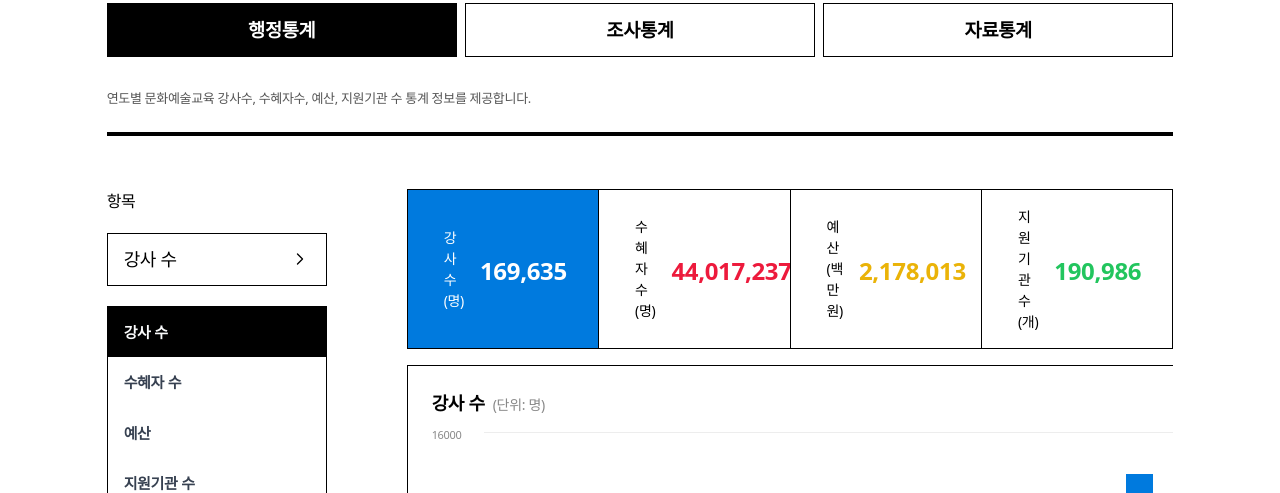
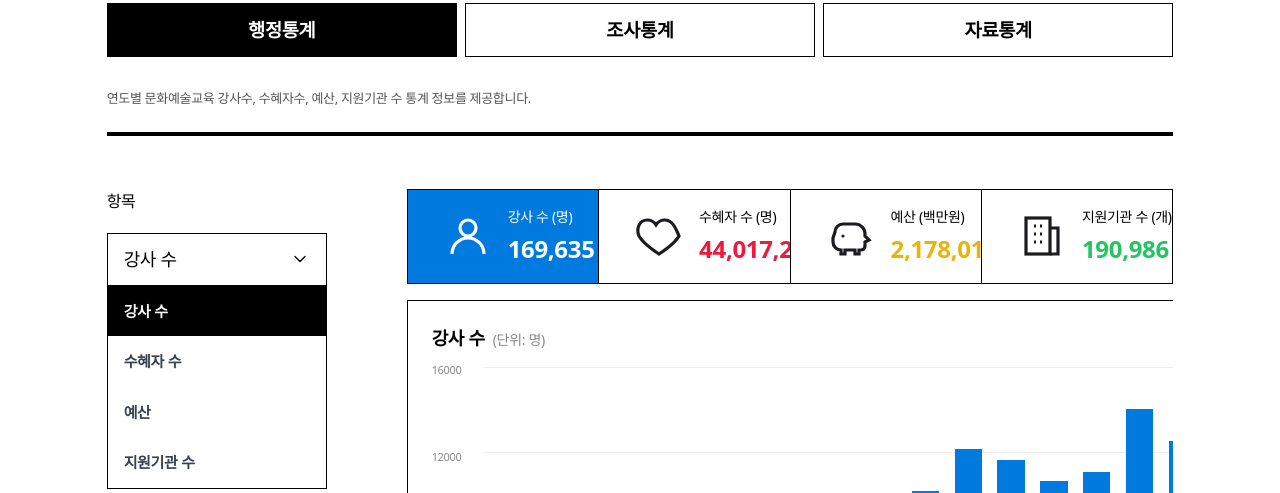
Before and after one commit to NPLEY-MJ-2/arte-library-site, a plain HTML site: page arte-library-stats.html in a window 1280 px wide. Shown: the part 307-800 px from the top of the page. Drawn offline with nearby package versions, Linux system fonts and the light colour scheme; a web font is replaced by a local one.

Commit message:
fix: 통계 페이지 QA 반영 - 기간 구분선, 텍스트 줄바꿈, 아이콘, 화살표 방향, KPI 정렬

```diff
--- a/arte-library-stats.css
+++ b/arte-library-stats.css
@@ -60,8 +60,13 @@
   border: 1px solid var(--ink); background: var(--white); padding: 12px 16px;
   font-size: 18px; font-weight: 500; text-align: left;
 }
+.stat-nav-current span, .stat-field span { white-space: nowrap; overflow: hidden; text-overflow: ellipsis; min-width: 0; }
 .stat-nav-current:hover, .stat-field:hover { background: var(--gray-bg); }
 .chevron-icon { display: flex; flex: none; color: var(--ink); }
+
+/* 항목 선택 박스 + 그 아래 열리는 리스트는 하나로 이어진 프레임 — 간격 0, 이중 보더 방지 */
+.stat-nav-dropdown { display: flex; flex-direction: column; gap: 0; }
+.stat-nav-dropdown .stat-nav-current { border-bottom: 0; }
 
 .stat-nav-list { display: flex; flex-direction: column; border: 1px solid var(--ink); }
 .stat-nav-item {
@@ -71,8 +76,9 @@
 .stat-nav-item.is-active { background: var(--ink); color: #f9fafb; }
 .stat-nav-item:hover:not(.is-active) { background: var(--gray-bg); }
 
-.stat-period-row { display: flex; gap: 8px; }
-.stat-period-row .stat-field { flex: 1; }
+.stat-period-row { display: flex; align-items: center; gap: 8px; }
+.stat-period-row .stat-field { flex: 1; min-width: 0; }
+.stat-period-divider { flex: none; width: 6px; height: 1px; background: var(--gray-888); }
 .stat-field--full { width: 100%; }
 
 .stat-search-btn {
@@ -92,10 +98,14 @@
 }
 .kpi-card:first-child { border-left: 0; }
 .kpi-card.is-active { border-left-color: transparent; color: #fff; }
+.kpi-icon { flex: none; width: 48px; height: 48px; color: #1c1b1f; }
+.kpi-icon svg { width: 100%; height: 100%; }
+.kpi-card.is-active .kpi-icon { color: #fff; }
+.kpi-stack { display: flex; flex-direction: column; gap: 4px; min-width: 0; }
 .kpi-card:not(.is-active) .kpi-value { color: var(--kpi-color); }
-.kpi-label { display: block; font-size: 14px; font-weight: 500; }
+.kpi-label { display: block; font-size: 14px; font-weight: 500; white-space: nowrap; }
 .kpi-card.is-active .kpi-label { color: #fff; }
-.kpi-value { display: block; font-size: 24px; font-weight: 700; margin-top: 4px; }
+.kpi-value { display: block; font-size: 24px; font-weight: 700; white-space: nowrap; }
 
 /* ---- KPI 카드 (자료통계) ---- */
 
@@ -184,9 +194,10 @@
 
   .kpi-row { flex-wrap: wrap; }
   .kpi-card {
-    flex: 1 1 50%; width: 50%; padding: 20px 12px; flex-direction: column; align-items: flex-start; gap: 6px;
+    flex: 1 1 50%; width: 50%; padding: 20px 12px; align-items: flex-start; gap: 6px;
     border-left: 0; border-top: 1px solid var(--ink);
   }
+  .kpi-icon { display: none; } /* Figma 모바일 스펙: KPI 카드에 아이콘 없이 라벨+값만 표시 */
   .kpi-card:nth-child(odd) { border-left: 0; }
   .kpi-card:nth-child(2n) { border-left: 1px solid var(--ink); }
   .kpi-card:nth-child(-n+2) { border-top: 0; }
--- a/arte-library-stats.js
+++ b/arte-library-stats.js
@@ -23,19 +23,19 @@
   var ADMIN = {
     items: [
       {
-        id: 'lecturers', label: '강사 수', kpiUnit: '(명)', kpiValue: '169,635', color: CAT_COLOR.강사수, unit: '(단위: 명)', scaleMax: 16000,
+        id: 'lecturers', label: '강사 수', icon: 'person', kpiUnit: '(명)', kpiValue: '169,635', color: CAT_COLOR.강사수, unit: '(단위: 명)', scaleMax: 16000,
         values: [3086, 4091, 5087, 5412, 6116, 7494, 9883, 9032, 9527, 9422, 10194, 12164, 11666, 10681, 11093, 14049, 12577, 11994, 6071]
       },
       {
-        id: 'beneficiaries', label: '수혜자 수', kpiUnit: '(명)', kpiValue: '44,017,237', color: CAT_COLOR.수혜자수, unit: '(단위: 명)', scaleMax: 3500000,
+        id: 'beneficiaries', label: '수혜자 수', icon: 'heart', kpiUnit: '(명)', kpiValue: '44,017,237', color: CAT_COLOR.수혜자수, unit: '(단위: 명)', scaleMax: 3500000,
         values: [1202514, 1574022, 1798883, 1916201, 1984637, 2317039, 2698324, 2805866, 3079609, 2620112, 2698324, 2727654, 2561453, 2874302, 2678771, 3108939, 2424581, 1867318, 1065642]
       },
       {
-        id: 'budget', label: '예산', kpiUnit: '(백만원)', kpiValue: '2,178,013', color: CAT_COLOR.예산, unit: '(단위: 백만원)', scaleMax: 160000,
+        id: 'budget', label: '예산', icon: 'piggy', kpiUnit: '(백만원)', kpiValue: '2,178,013', color: CAT_COLOR.예산, unit: '(단위: 백만원)', scaleMax: 160000,
         values: [37542, 67486, 75978, 77765, 88939, 117989, 135866, 132737, 147933, 146592, 150168, 147039, 136760, 132291, 125140, 121564, 91173, 98324, 146592]
       },
       {
-        id: 'orgs', label: '지원기관 수', kpiUnit: '(개)', kpiValue: '190,986', color: CAT_COLOR.지원기관수, unit: '(단위: 개)', scaleMax: 14000,
+        id: 'orgs', label: '지원기관 수', icon: 'building', kpiUnit: '(개)', kpiValue: '190,986', color: CAT_COLOR.지원기관수, unit: '(단위: 개)', scaleMax: 14000,
         values: [4419, 5592, 6687, 6765, 7939, 9659, 10676, 11223, 12788, 12201, 11849, 12749, 12592, 13179, 11419, 11966, 10128, 10089, 8994]
       }
     ]
@@ -95,7 +95,11 @@
     book: '<svg viewBox="0 0 24 24" fill="none" stroke="currentColor" stroke-width="1.6"><path d="M4 19.5A2.5 2.5 0 0 1 6.5 17H20"/><path d="M6.5 2H20v20H6.5A2.5 2.5 0 0 1 4 19.5v-15A2.5 2.5 0 0 1 6.5 2z"/></svg>',
     video: '<svg viewBox="0 0 24 24" fill="none" stroke="currentColor" stroke-width="1.6"><path d="M2 8a2 2 0 0 1 2-2h9a2 2 0 0 1 2 2v8a2 2 0 0 1-2 2H4a2 2 0 0 1-2-2z"/><path d="M15 10l6-3v10l-6-3"/></svg>',
     thumb: '<svg viewBox="0 0 24 24" fill="none" stroke="currentColor" stroke-width="1.6"><path d="M7 10v12"/><path d="M15 5.88 14 10h5.83a2 2 0 0 1 1.92 2.56l-2.33 8A2 2 0 0 1 17.5 22H4a2 2 0 0 1-2-2v-8a2 2 0 0 1 2-2h2.76a2 2 0 0 0 1.79-1.11L12 2a3.13 3.13 0 0 1 3 3.88z"/></svg>',
-    globe: '<svg viewBox="0 0 24 24" fill="none" stroke="currentColor" stroke-width="1.6"><circle cx="12" cy="12" r="10"/><path d="M2 12h20"/><path d="M12 2a15.3 15.3 0 0 1 4 10 15.3 15.3 0 0 1-4 10 15.3 15.3 0 0 1-4-10 15.3 15.3 0 0 1 4-10z"/></svg>'
+    globe: '<svg viewBox="0 0 24 24" fill="none" stroke="currentColor" stroke-width="1.6"><circle cx="12" cy="12" r="10"/><path d="M2 12h20"/><path d="M12 2a15.3 15.3 0 0 1 4 10 15.3 15.3 0 0 1-4 10 15.3 15.3 0 0 1-4-10 15.3 15.3 0 0 1 4-10z"/></svg>',
+    person: '<svg viewBox="0 0 24 24" fill="none" stroke="currentColor" stroke-width="1.6"><circle cx="12" cy="8" r="4"/><path d="M4 21c0-4.4 3.6-8 8-8s8 3.6 8 8"/></svg>',
+    heart: '<svg viewBox="0 0 24 24" fill="none" stroke="currentColor" stroke-width="1.6"><path d="M12 21s-7.5-4.6-10-9C.5 8.5 2 4 6.2 4c2.1 0 3.5 1.2 4.3 2.4C11.3 5.2 12.7 4 14.8 4 19 4 20.5 8.5 22 12c-2.5 4.4-10 9-10 9z"/></svg>',
+    piggy: '<svg viewBox="0 0 24 24" fill="none" stroke="currentColor" stroke-width="1.6"><path d="M4 10a4 4 0 0 1 4-4h6a5 5 0 0 1 5 5v1l2 2-2 1v2a2 2 0 0 1-2 2h-1v2h-2v-2H9v2H7v-2a4 4 0 0 1-4-4v-2z"/><circle cx="8" cy="12" r=".8" fill="currentColor" stroke="none"/></svg>',
+    building: '<svg viewBox="0 0 24 24" fill="none" stroke="currentColor" stroke-width="1.6"><rect x="4" y="3" width="12" height="18"/><path d="M16 8h4v13h-4"/><path d="M8 7h1M11 7h1M8 11h1M11 11h1M8 15h1M11 15h1"/></svg>'
   };
 
   var DATA = {
@@ -221,8 +225,15 @@
     card.href = '#' + item.id;
     if (isActive) card.style.background = item.color;
     else card.style.setProperty('--kpi-color', item.color);
-    card.appendChild(txt('span', 'kpi-label', item.label + ' ' + item.unit));
-    card.appendChild(txt('strong', 'kpi-value', item.value));
+
+    var icon = el('span', 'kpi-icon');
+    icon.innerHTML = ICONS[item.icon] || '';
+    card.appendChild(icon);
+
+    var stack = el('span', 'kpi-stack');
+    stack.appendChild(txt('span', 'kpi-label', item.label + ' ' + item.unit));
+    stack.appendChild(txt('strong', 'kpi-value', item.value));
+    card.appendChild(stack);
     return card;
   }
 
@@ -292,6 +303,8 @@
 
     nav.appendChild(txt('p', 'stat-nav-label', '항목'));
 
+    var dropdown = el('div', 'stat-nav-dropdown');
+
     var current = el('button', 'stat-nav-current');
     current.type = 'button';
     current.appendChild(txt('span', '', activeItem.label));
@@ -299,7 +312,7 @@
     current.addEventListener('click', function () {
       nav.classList.toggle('is-open');
     });
-    nav.appendChild(current);
+    dropdown.appendChild(current);
 
     var list = el('div', 'stat-nav-list');
     items.forEach(function (it) {
@@ -312,11 +325,13 @@
       });
       list.appendChild(b);
     });
-    nav.appendChild(list);
+    dropdown.appendChild(list);
+    nav.appendChild(dropdown);
 
     nav.appendChild(txt('p', 'stat-nav-label', '기간'));
     var periodRow = el('div', 'stat-period-row');
-    ['2021년', '2025년'].forEach(function (v) {
+    ['2021년', '2025년'].forEach(function (v, i) {
+      if (i === 1) periodRow.appendChild(el('span', 'stat-period-divider'));
       var f = el('button', 'stat-field');
       f.type = 'button';
       f.appendChild(txt('span', '', v));
@@ -342,7 +357,7 @@
 
   function chevronSvg() {
     var span = el('span', 'chevron-icon');
-    span.innerHTML = '<svg width="20" height="20" viewBox="0 0 24 24" fill="none"><path d="M9 6l6 6-6 6" stroke="currentColor" stroke-width="1.6" stroke-linecap="round" stroke-linejoin="round"/></svg>';
+    span.innerHTML = '<svg width="20" height="20" viewBox="0 0 24 24" fill="none"><path d="M6 9l6 6 6-6" stroke="currentColor" stroke-width="1.6" stroke-linecap="round" stroke-linejoin="round"/></svg>';
     return span;
   }
 
@@ -351,7 +366,7 @@
       var col = el('div', 'stat-content-col');
       var kpiRow = el('div', 'kpi-row');
       ADMIN.items.forEach(function (it) {
-        kpiRow.appendChild(buildKpiCard({ id: it.id, label: it.label, unit: it.kpiUnit, value: it.kpiValue, color: it.color }, state.adminItem));
+        kpiRow.appendChild(buildKpiCard({ id: it.id, label: it.label, unit: it.kpiUnit, value: it.kpiValue, color: it.color, icon: it.icon }, state.adminItem));
       });
       col.appendChild(kpiRow);
       var active = ADMIN.items.filter(function (it) { return it.id === state.adminItem; })[0];
```
